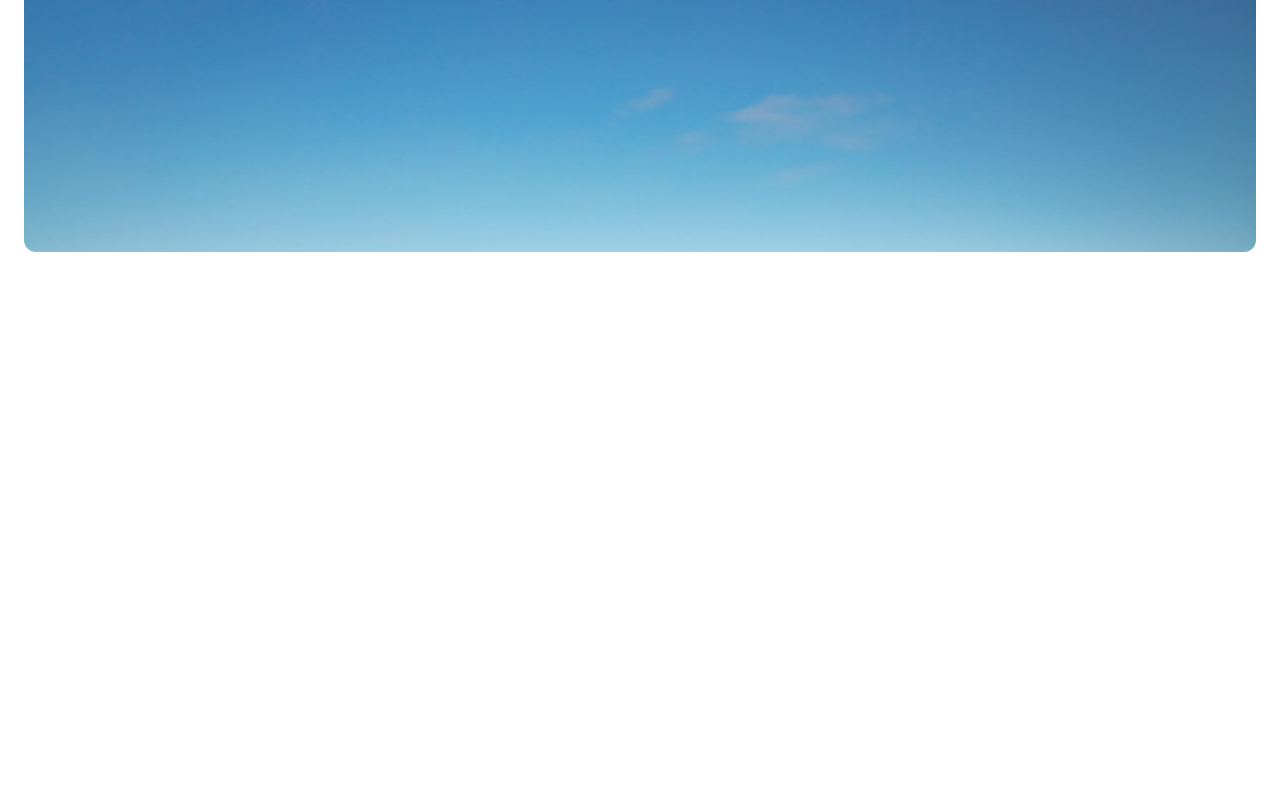
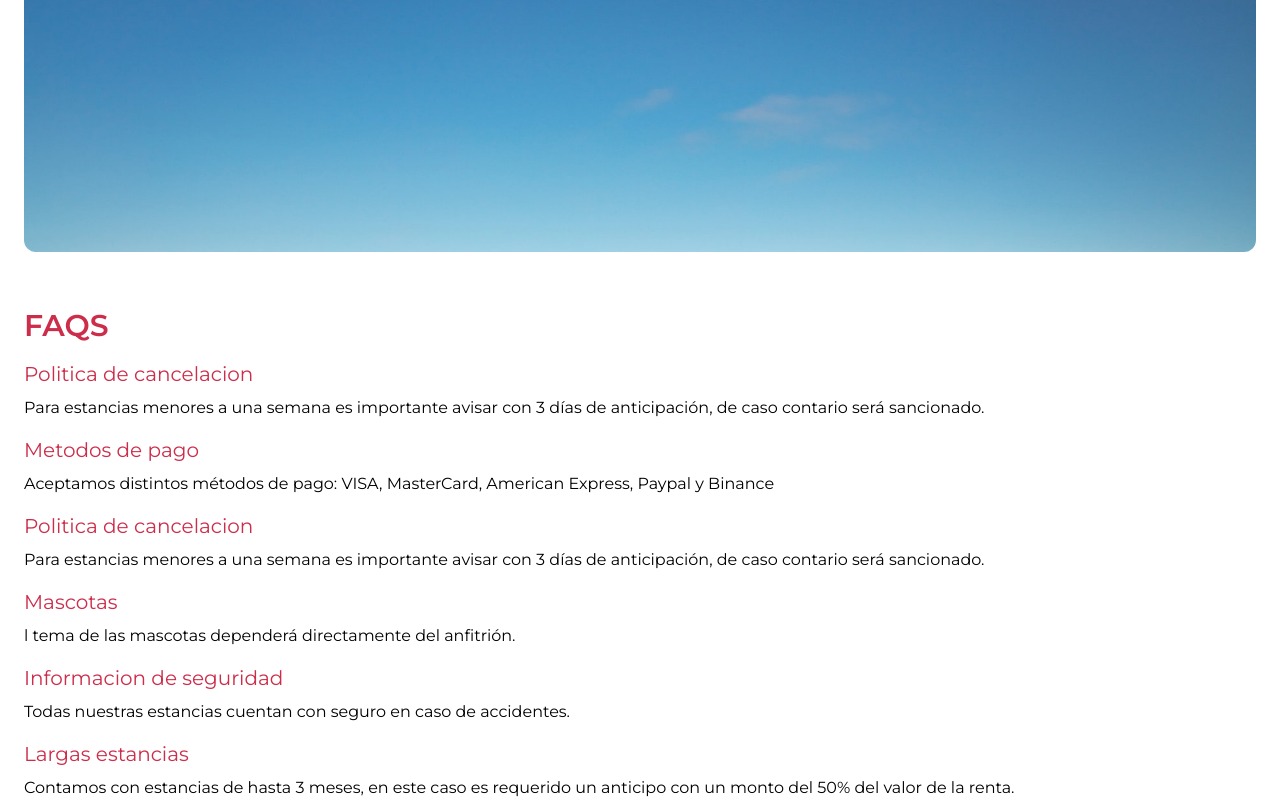
Before and after one commit to alexDev2808/tailwindCSS-travel, a website: page public/index.html in a window 1280 px wide. Shown: the part 2240-3040 px from the top of the page. Before the commit the page ends 2492 px from the top, so only its background shows below. Drawn offline with Linux system fonts and the light colour scheme.

Commit message:
Creando la seccion de FAQS

```diff
--- a/public/index.html
+++ b/public/index.html
@@ -76,9 +76,9 @@
                 </div>
             </div>
         </div>
-        <div class="px-6 h-full w-full" id="rentas_destacadas">
+        <div class="px-6 h-auto w-full" id="rentas_destacadas">
             <p class="text-3xl text-primary font-semibold pb-8">Rentas destacadas</p>
-            <div class="w-full h-auto flex flex-col space-y-8 justify-center items-center">
+            <div class="w-full h-full flex flex-col space-y-8 justify-center items-center">
                 <div class="w-full h-96 bg-chicago bg-cover rounded-xl">
                     <p class="Card--rentas__titulo">Chicago</p>
                     <p class="text-base pl-8 text-gray-800 mr-24 underline decoration-solid">2 habitaciones, 1 baño, cocina</p>
@@ -100,6 +100,40 @@
                 </div>
             </div>
         </div>
+
+        <div class="w-full h-auto px-6 my-8" id="faqs">
+            <div class="w-full h-full flex flex-col space-y-4">
+                <p class="text-3xl text-primary font-semibold mt-6">FAQS</p>
+                <div>
+                    <p class="text-xl font-medium text-primary">Politica de cancelacion</p>
+                    <p class="text-base pt-2">Para estancias menores a una semana es importante avisar con 3 días de
+                        anticipación, de caso contario será sancionado.</p>
+                </div>
+                <div>
+                    <p class="text-xl font-medium text-primary">Metodos de pago</p>
+                    <p class="text-base pt-2">Aceptamos distintos métodos de pago: VISA, MasterCard, American Express,
+                        Paypal y Binance</p>
+                </div>
+                <div>
+                    <p class="text-xl font-medium text-primary">Politica de cancelacion</p>
+                    <p class="text-base pt-2">Para estancias menores a una semana es importante avisar con 3 días de
+                        anticipación, de caso contario será sancionado.</p>
+                </div>
+                <div>
+                    <p class="text-xl font-medium text-primary">Mascotas</p>
+                    <p class="text-base pt-2">l tema de las mascotas dependerá directamente del anfitrión.</p>
+                </div>
+                <div>
+                    <p class="text-xl font-medium text-primary">Informacion de seguridad</p>
+                    <p class="text-base pt-2">Todas nuestras estancias cuentan con seguro en caso de accidentes.</p>
+                </div>
+                <div>
+                    <p class="text-xl font-medium text-primary">Largas estancias</p>
+                    <p class="text-base pt-2">Contamos con estancias de hasta 3 meses, en este caso es requerido un
+                        anticipo con un monto del 50% del valor de la renta.</p>
+                </div>
+            </div>
+        </div>
     </section>
 
     <footer></footer>
```
Also changed, not shown: public/css/tailwind.css.
